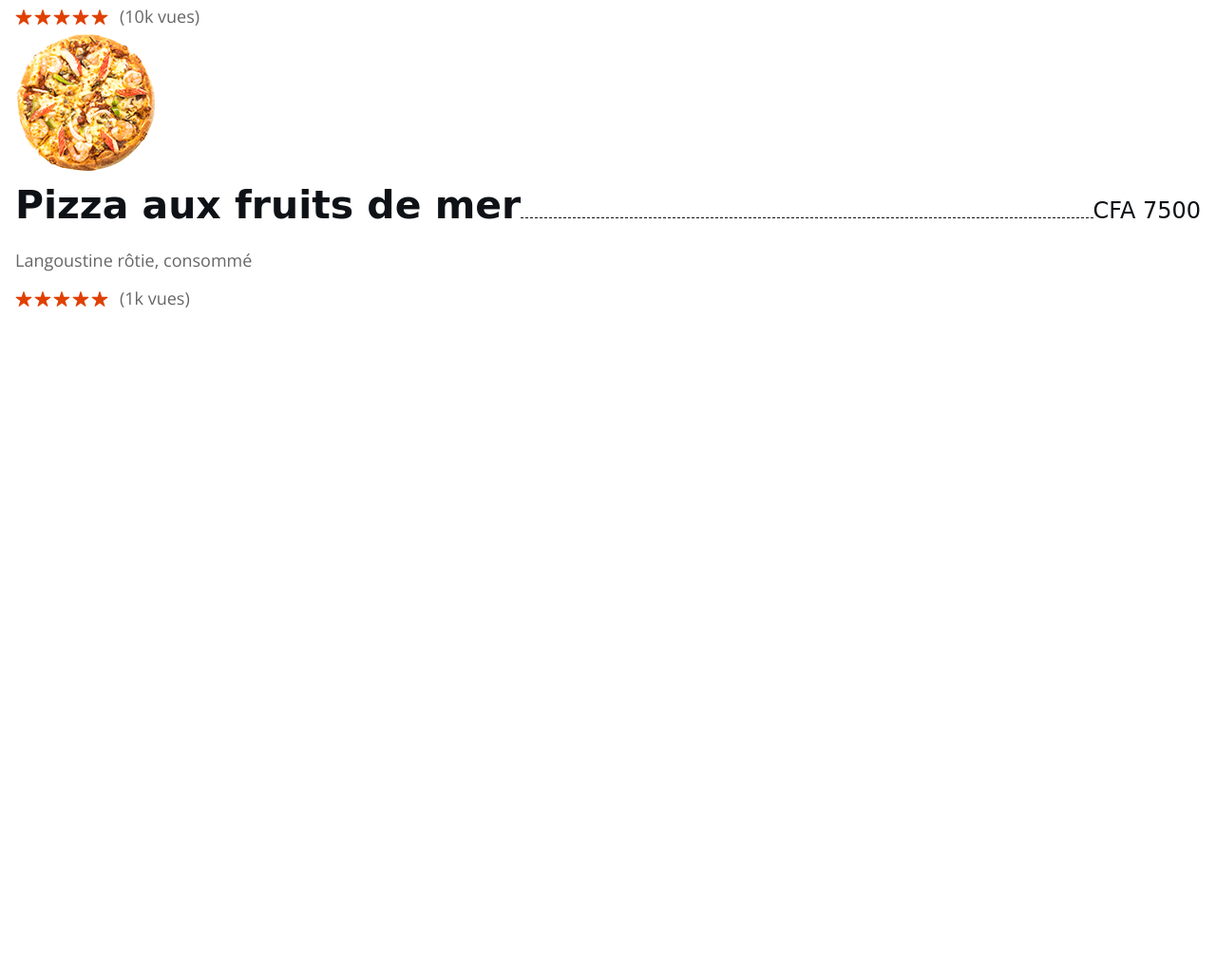
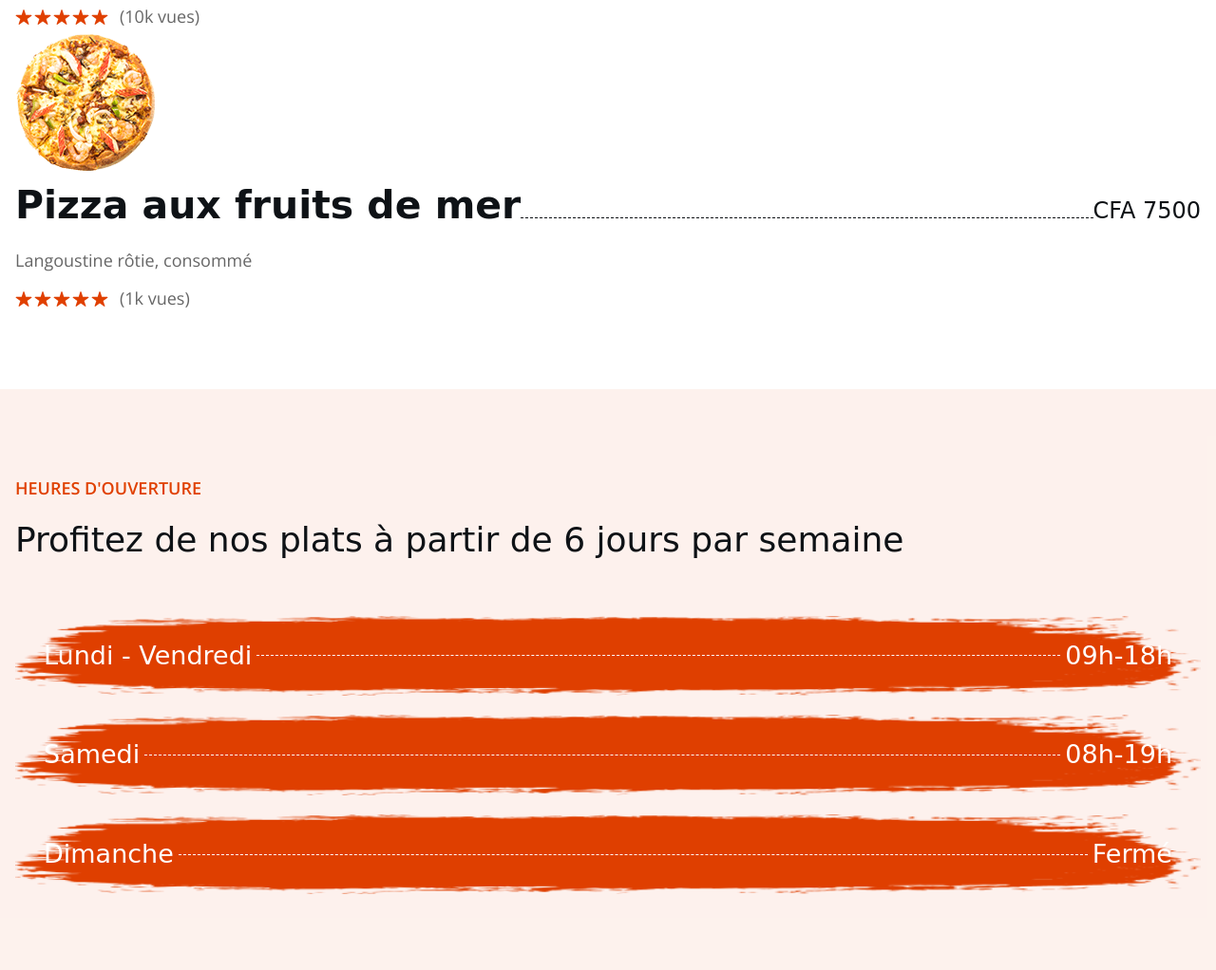
Before and after one commit to Cooleliel/fastfoodwebsite, a plain HTML site: page index.html in a window 1280 px wide. Shown: the part 5892-6914 px from the top of the page at 95% size. Before the commit the page ends 6302 px from the top, so only its background shows below. Drawn offline with nearby package versions, Linux system fonts and the light colour scheme; files whose address does not match are found by name; a web font is replaced by a local one.

Commit message:
mise en place de la section Horaires

```diff
--- a/assets/css/style.css
+++ b/assets/css/style.css
@@ -269,6 +269,12 @@ body {
   border-block-end: 1px dashed currentColor;
 }
 
+.has-bg-image {
+  background-repeat: no-repeat;
+  background-position: center;
+  background-size: cover;
+}
+
 
 /*-----------------------------------*\
   #HEADER
@@ -531,7 +537,42 @@ body {
   #SCHEDULE
 \*-----------------------------------*/
 
+.schedule-banner {
+  display: none;
+}
 
+.schedule {
+  background: var(--bg-sinopia-alpha-7);
+}
+
+.schedule .section-title {
+  margin-block-end: 50px;
+}
+
+.schedule-item {
+  display: flex;
+  justify-content: center;
+  align-items: center;
+  gap: 5px;
+  padding: 20px 30px;
+  background-image: url('../images/schedule-item-bg.png');
+  background-repeat: no-repeat;
+  background-size: 100% 100%;
+  background-position: center;
+}
+
+.schedule-item:not(:last-child) {
+  margin-block-end: 20px;
+}
+
+.schedule-item .title {
+  color: var(--text-white);
+  font-size: var(--fontSize-4);
+}
+
+.schedule-item .separator {
+  border-color: var(--border-white);
+}
 
 
 
--- a/index.html
+++ b/index.html
@@ -543,6 +543,64 @@
         </div>
       </section>
 
+      <!--
+      - SCHEDULE
+      -->
+      <section class="section schedule" aria-labelledby="schedule-label">
+
+        <div class="container">
+
+          <div class="schedule-content">
+
+            <p class="section-subtitle" id="schedule-label">
+              Heures d'ouverture
+            </p>
+
+            <h2 class="h2 title section-title">
+              Profitez de nos plats à partir de 6 jours par semaine
+            </h2>
+
+            <ul class="schedule-list">
+
+              <li class="schedule-item">
+
+                <p class="h4 title">Lundi - Vendredi</p>
+
+                <div class="separator"></div>
+
+                <div class="time title">09h-18h</div>
+
+              </li>
+
+              <li class="schedule-item">
+
+                <p class="h4 title">Samedi</p>
+
+                <div class="separator"></div>
+
+                <div class="time title">08h-19h</div>
+
+              </li>
+
+              <li class="schedule-item">
+
+                <p class="h4 title">Dimanche</p>
+
+                <div class="separator"></div>
+
+                <div class="time title">Fermé</div>
+
+              </li>
+            </ul>
+
+          </div>
+
+          <div class="schedule-banner has-bg-image" style="background-image: ('./assets/images/schedule-banner.jpg')"></div>
+
+        </div>
+
+      </section>
+
     </article>
   </main>
 
```
